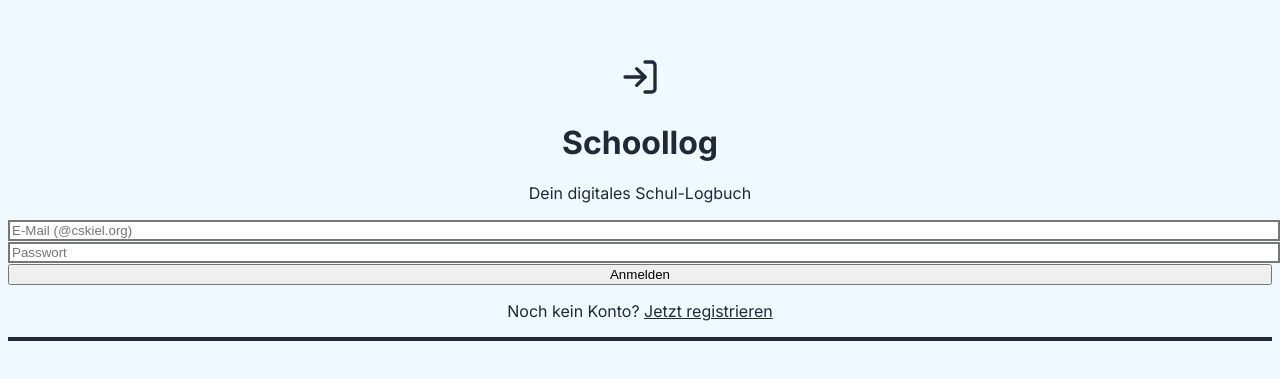
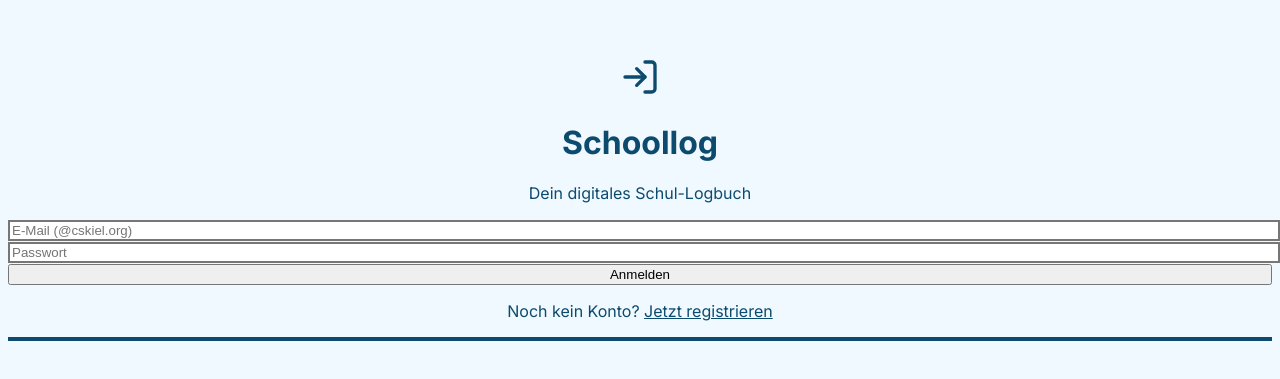
Before and after one commit to Schoollogbuch/de, a Next.js app: page / in a window 1280 px wide. Shown: the part 209-588 px from the top of the page. Built offline with nearby package versions, Linux system fonts and the light colour scheme.

Commit message:
Update globals.css

```diff
--- a/app/globals.css
+++ b/app/globals.css
@@ -2,32 +2,63 @@
 @tailwind components;
 @tailwind utilities;
 
-/* Winter (Dez - Feb): Blau & Weiß */
-.winter-theme {
-  --bg-color: #f0f9ff;
-  --accent-color: #0284c7;
+:root {
+  --transition-speed: 0.8s;
 }
 
-/* Frühling (Mär - Mai): Grün & Rosa */
-.spring-theme {
-  --bg-color: #f0fdf4;
-  --accent-color: #16a34a;
+/* Definition der Jahreszeiten-Farben */
+.winter-theme {
+  --main-bg: #f0f9ff;
+  --card-bg: #ffffff;
+  --accent: #0ea5e9;
+  --text: #0c4a6e;
 }
 
-/* Sommer (Jun - Aug): Gelb & Orange */
-.summer-theme {
-  --bg-color: #fffbeb;
-  --accent-color: #ea580c;
+.spring-theme {
+  --main-bg: #f0fdf4;
+  --card-bg: #ffffff;
+  --accent: #22c55e;
+  --text: #14532d;
 }
 
-/* Herbst (Sep - Nov): Braun & Rot */
+.summer-theme {
+  --main-bg: #fffbeb;
+  --card-bg: #ffffff;
+  --accent: #f59e0b;
+  --text: #78350f;
+}
+
 .autumn-theme {
-  --bg-color: #fff7ed;
-  --accent-color: #9a3412;
+  --main-bg: #fef2f2;
+  --card-bg: #ffffff;
+  --accent: #b91c1c;
+  --text: #450a0a;
 }
 
 body {
-  background-color: var(--bg-color);
-  color: #1f2937;
-  transition: all 1s ease-in-out;
+  background-color: var(--main-bg);
+  color: var(--text);
+  transition: background-color var(--transition-speed) ease;
+  min-height: 100vh;
 }
+
+.btn-primary {
+  background-color: var(--accent);
+  color: white;
+  padding: 0.75rem 1.5rem;
+  border-radius: 0.75rem;
+  font-weight: 600;
+  transition: transform 0.2s;
+}
+
+.btn-primary:hover {
+  transform: scale(1.03);
+  filter: brightness(1.1);
+}
+
+.card {
+  background: var(--card-bg);
+  border-radius: 1.5rem;
+  box-shadow: 0 10px 25px -5px rgba(0, 0, 0, 0.1);
+  border: 1px solid rgba(0,0,0,0.05);
+}
```
